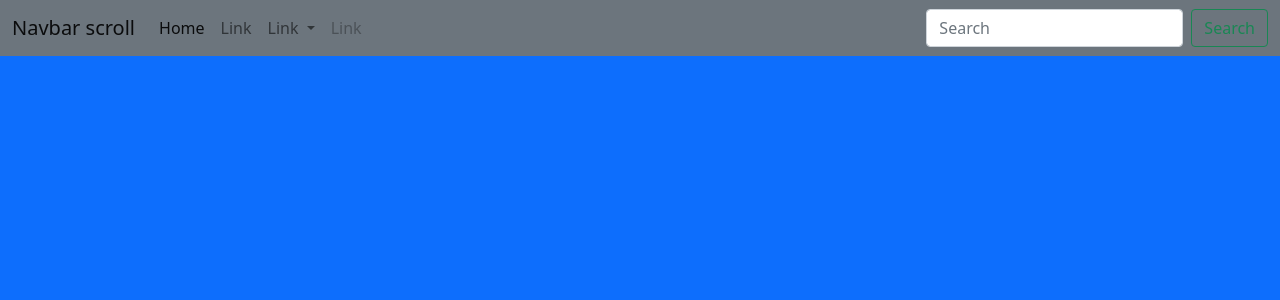
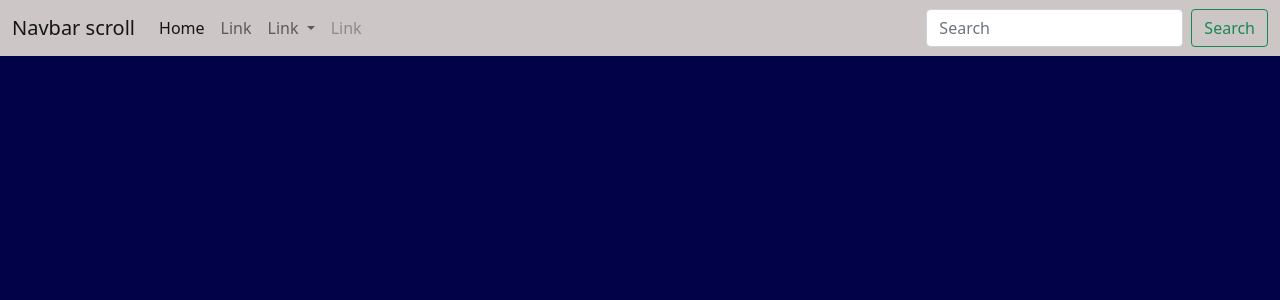
Before and after one commit to TiteLeo/Wild-Series, a Symfony app: template templates/base.html.twig in a window 1280 px wide. Shown: the top 300 px of the page. Run offline with Twig, Linux system fonts and the light colour scheme; the template is opened without the code that fills it, so the values that code supplies are empty; style sheets or scripts are compiled from the project's sources; some libraries are stand-ins or nearby versions.

Commit message:
Upload CSS

```diff
--- a/assets/styles/app.scss
+++ b/assets/styles/app.scss
@@ -1,7 +1,10 @@
-:root {
+
   $primary: #020249;
-  $secondary: #ffffff;
-}
+  $secondary: #ccc6c6;
+
+  h1{
+    color:white;
+  }
 
 
 
```
